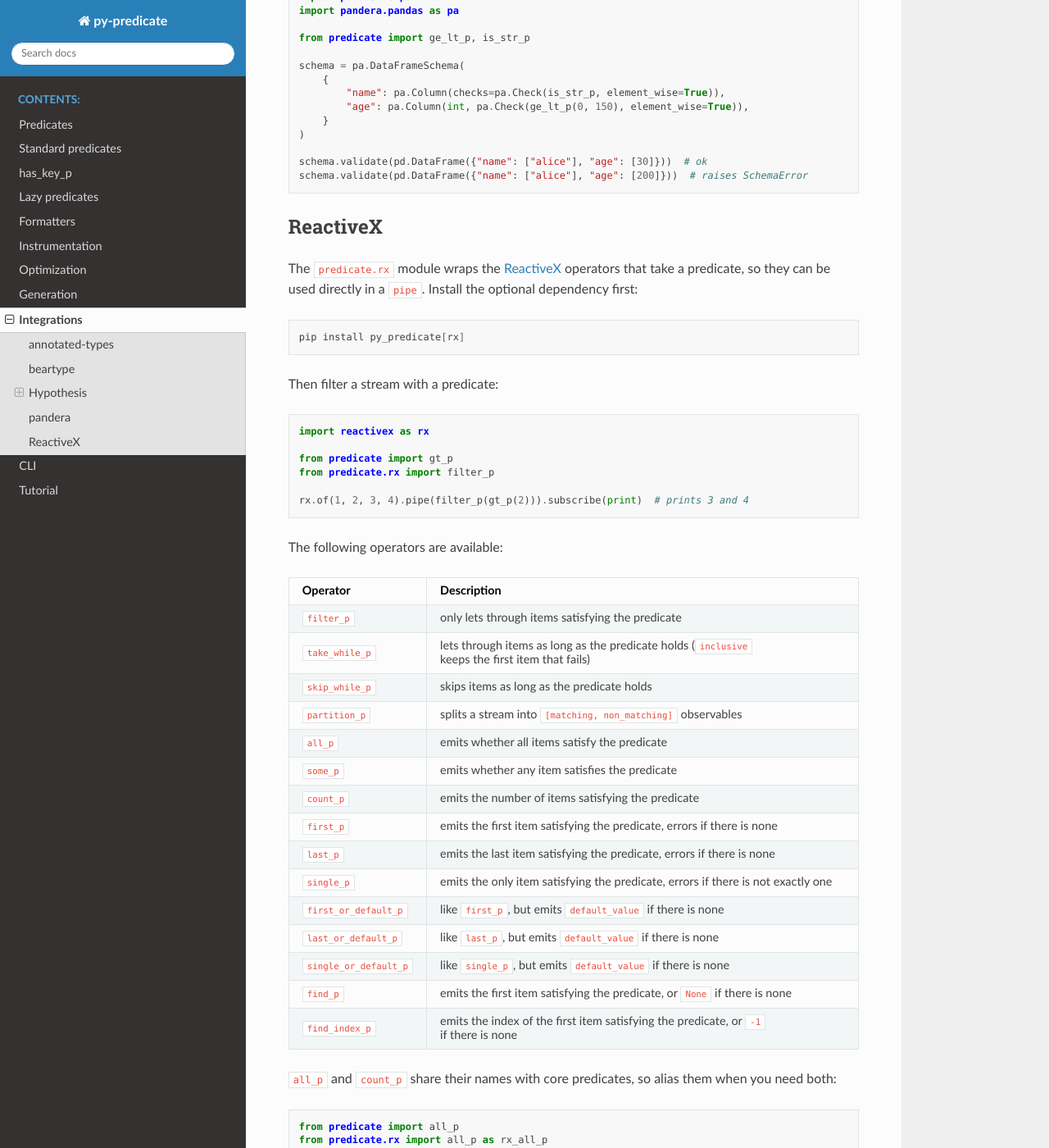
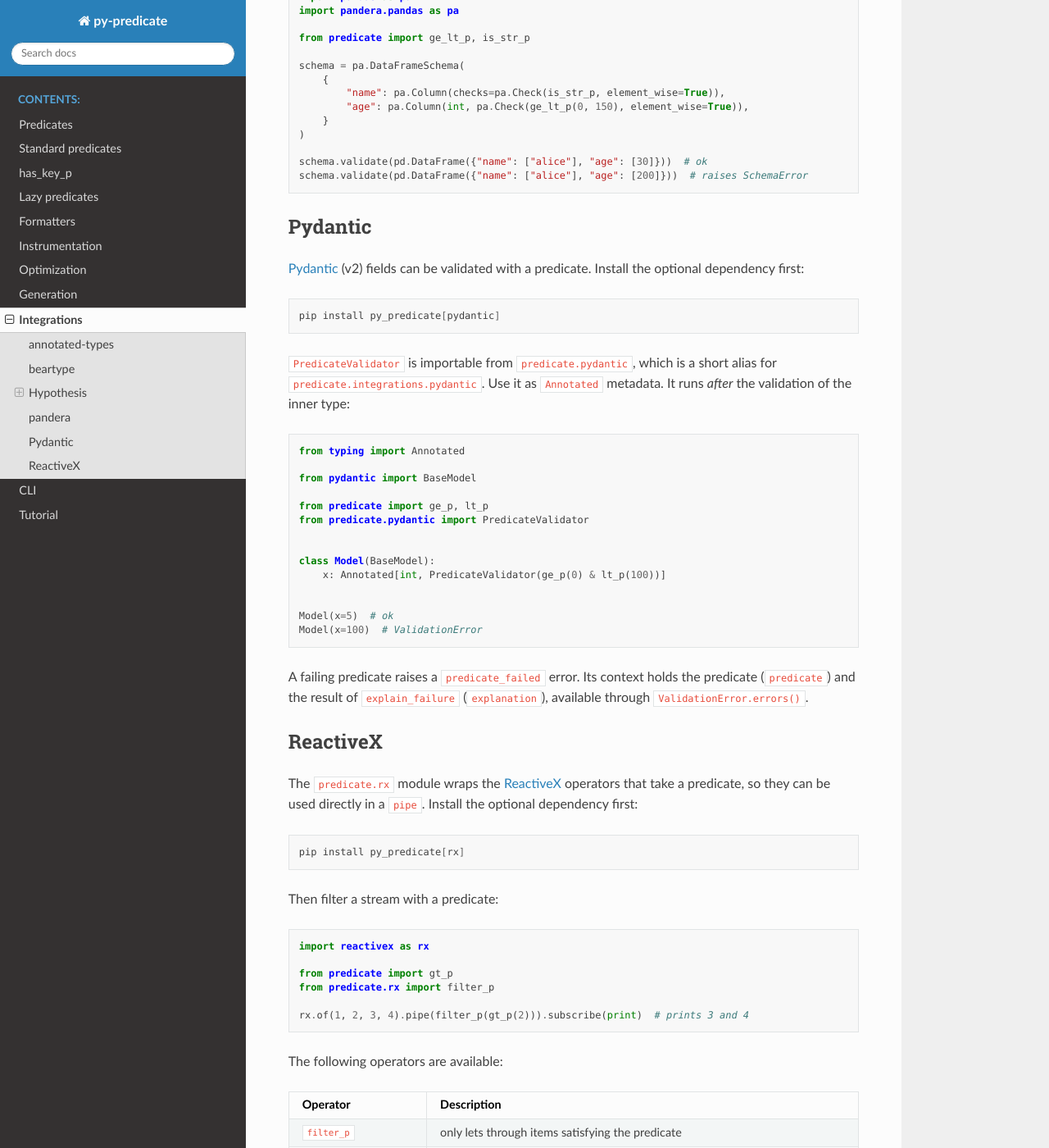
Before and after one commit to mrijk/py-predicate, a Sphinx documentation site: the page built from docs/integrations.rst, in a window 1280 px wide and 1400 px high, scrolled down 5752 px. Shown: the whole window at 82% size. Built offline with Sphinx 7.4.7 and the Read the Docs theme 3.1.0, drawn with Linux system fonts in a browser that asks for light colours.

Commit message:
Add predicate.pydantic alias and Pydantic docs (#250)
Co-Authored-By: Claude Sonnet 5.5 <noreply@anthropic.com>

```diff
--- a/docs/integrations.rst
+++ b/docs/integrations.rst
@@ -12,4 +12,6 @@ returning a ``bool``. For some libraries py-predicate provides ready-made wrappe
 
 .. include:: integrations/pandera.rst
 
+.. include:: integrations/pydantic.rst
+
 .. include:: integrations/rx.rst
--- /dev/null
+++ b/docs/integrations/pydantic.rst
@@ -0,0 +1,33 @@
+Pydantic
+--------
+
+`Pydantic <https://docs.pydantic.dev>`_ (v2) fields can be validated with a predicate. Install the optional
+dependency first:
+
+.. code-block:: bash
+
+    pip install py_predicate[pydantic]
+
+``PredicateValidator`` is importable from ``predicate.pydantic``, which is a short alias for
+``predicate.integrations.pydantic``. Use it as ``Annotated`` metadata. It runs *after* the validation of the
+inner type:
+
+.. code-block:: python
+
+    from typing import Annotated
+
+    from pydantic import BaseModel
+
+    from predicate import ge_p, lt_p
+    from predicate.pydantic import PredicateValidator
+
+
+    class Model(BaseModel):
+        x: Annotated[int, PredicateValidator(ge_p(0) & lt_p(100))]
+
+
+    Model(x=5)  # ok
+    Model(x=100)  # ValidationError
+
+A failing predicate raises a ``predicate_failed`` error. Its context holds the predicate (``predicate``) and the
+result of ``explain_failure`` (``explanation``), available through ``ValidationError.errors()``.
```
Also changed, not shown: README.md (+19 -0 lines), 2 other files.
